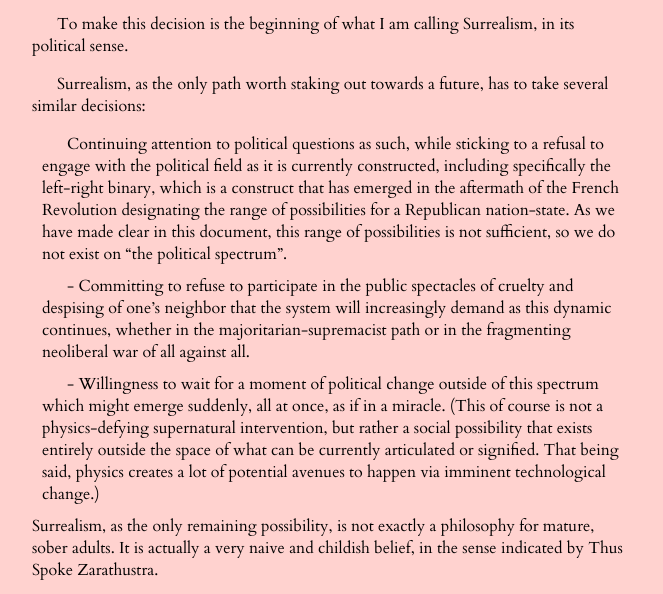
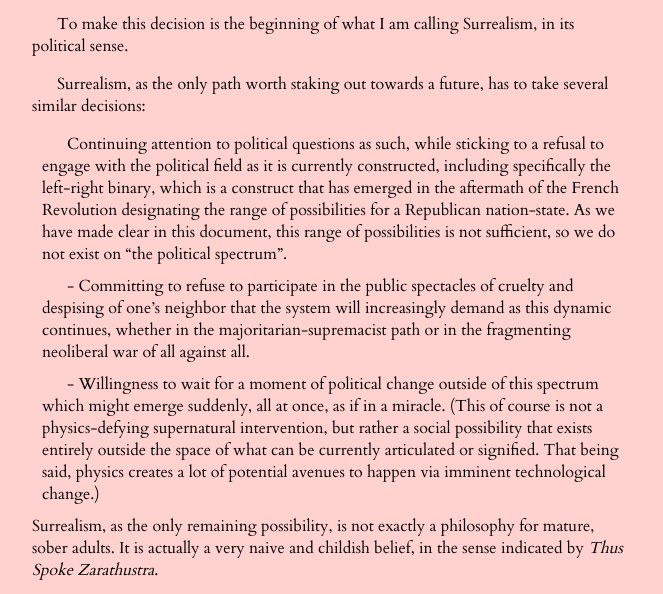
Before and after one commit to maxwellfoley3/realityspammer, a Gatsby site: page /national-socialism in a window 1280 px wide. Shown: the part 9000-9594 px from the top of the page, 76-739 px from the left. Built offline with nearby package versions, Linux system fonts and the light colour scheme; Gatsby itself is replaced by a stand-in of ours.

Commit message:
italicize tsz

```diff
--- a/src/pages/national-socialism.tsx
+++ b/src/pages/national-socialism.tsx
@@ -138,7 +138,7 @@ Continuing attention to political questions as such, while sticking to a refusal
 - Willingness to wait for a moment of political change outside of this spectrum which might emerge suddenly, all at once, as if in a miracle. (This of course is not a physics-defying supernatural intervention, but rather a social possibility that exists entirely outside the space of what can be currently articulated or signified. That being said, physics creates a lot of potential avenues to happen via imminent technological change.)
 </li>
 
-Surrealism, as the only remaining possibility, is not exactly a philosophy for mature, sober adults. It is actually a very naive and childish belief, in the sense indicated by Thus Spoke Zarathustra.
+Surrealism, as the only remaining possibility, is not exactly a philosophy for mature, sober adults. It is actually a very naive and childish belief, in the sense indicated by <i>Thus Spoke Zarathustra</i>.
 </p>
 		<p>
 As we have laid these three worldviews out here — National Socialism, neoliberalism, and Surrealism — it is important to recognize that this is all very orthogonal to the left-right divide as it is typically imagined, or the ridiculous “culture war”. In all three cases, they are expressed on both side of this divide, which is increasingly becoming about arbitrary semiotics rather than actual investigation into political form. Bernie Sanders v. Naharenda Modi. Hillary Clinton v. Ben Shapiro. Ecofeminist anarchist co-ops vs. Jesus movement homesteading.
```
